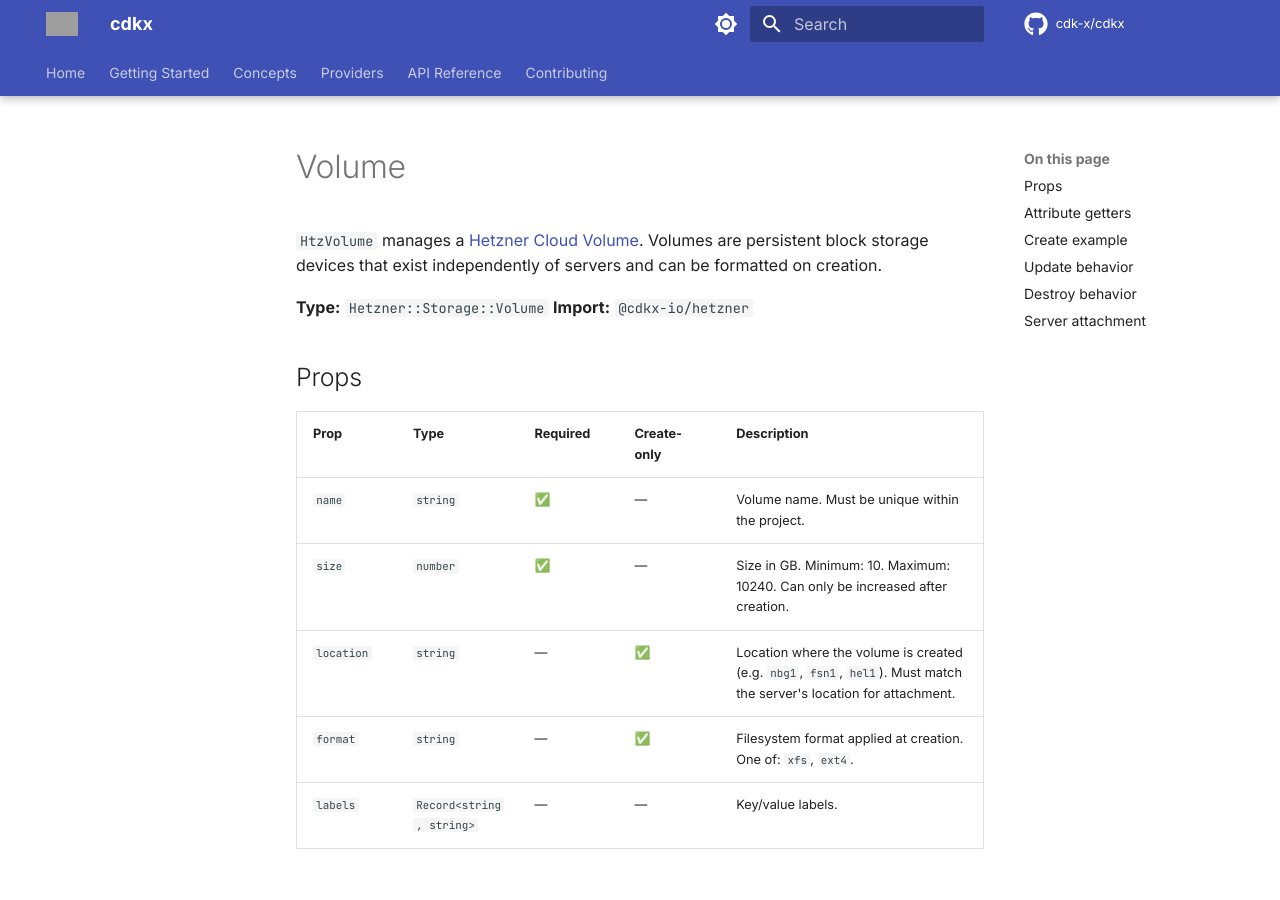
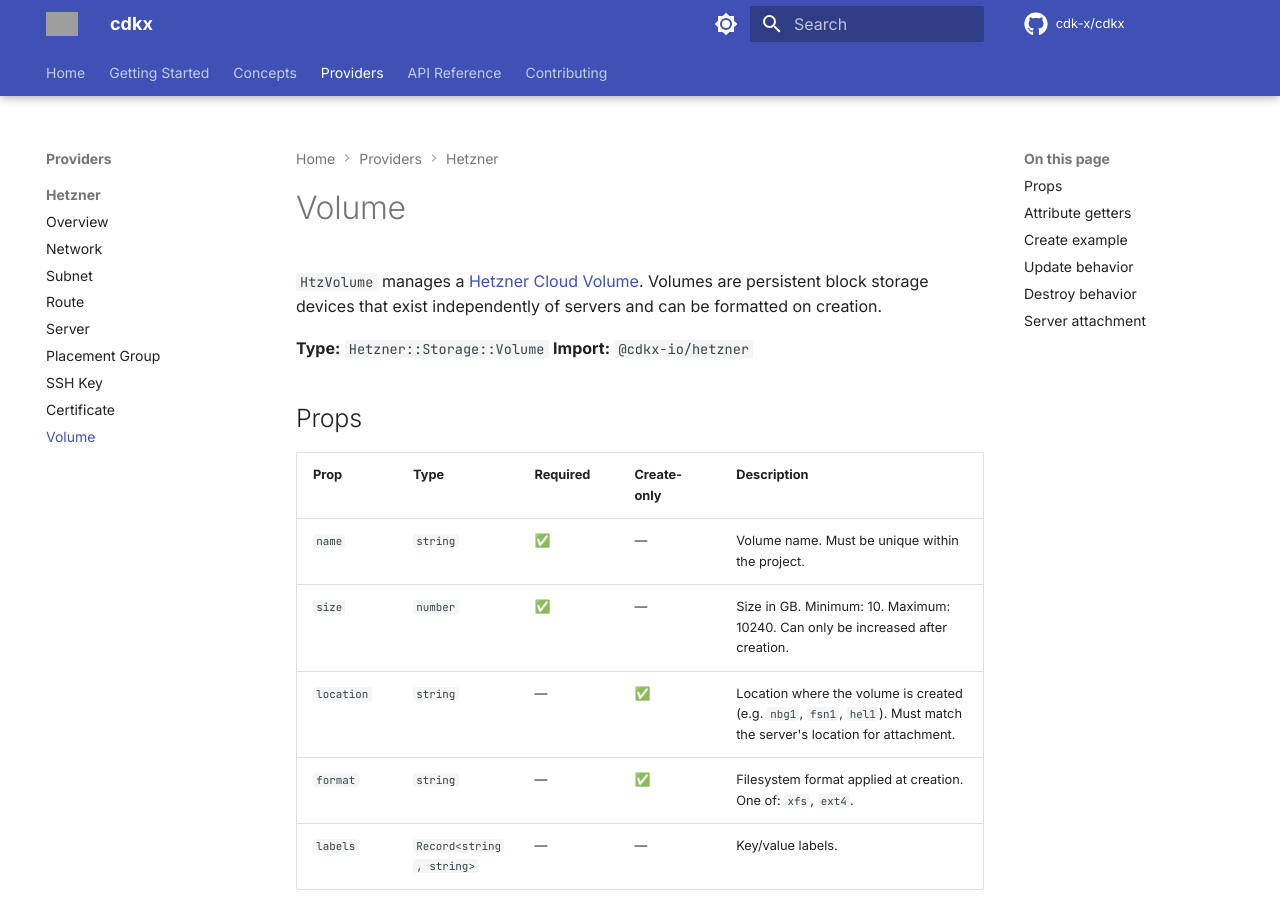
Before and after one commit to cdk-x/cdkx, an MkDocs documentation site: the page built from docs/providers/hetzner/volume.md, in a window 1280 px wide and 900 px high. Built offline with MkDocs 1.6.1 and Material for MkDocs 9.7.7, drawn with Linux system fonts in a browser that asks for light colours; comment, search, counter and statistics services are not loaded; the version menu is left out; some of the changed text lies outside the part shown; grey boxes are pictures that could not be loaded.

Commit message:
docs(cdkx): add volume to hetzner provider nav

```diff
--- a/mkdocs.yml
+++ b/mkdocs.yml
@@ -130,6 +130,7 @@ nav:
           - Placement Group: providers/hetzner/placement-group.md
           - SSH Key: providers/hetzner/ssh-key.md
           - Certificate: providers/hetzner/certificate.md
+          - Volume: providers/hetzner/volume.md
   - API Reference: api/index.md
   - Contributing:
       - Add a Provider: contributing/add-provider.md
```
